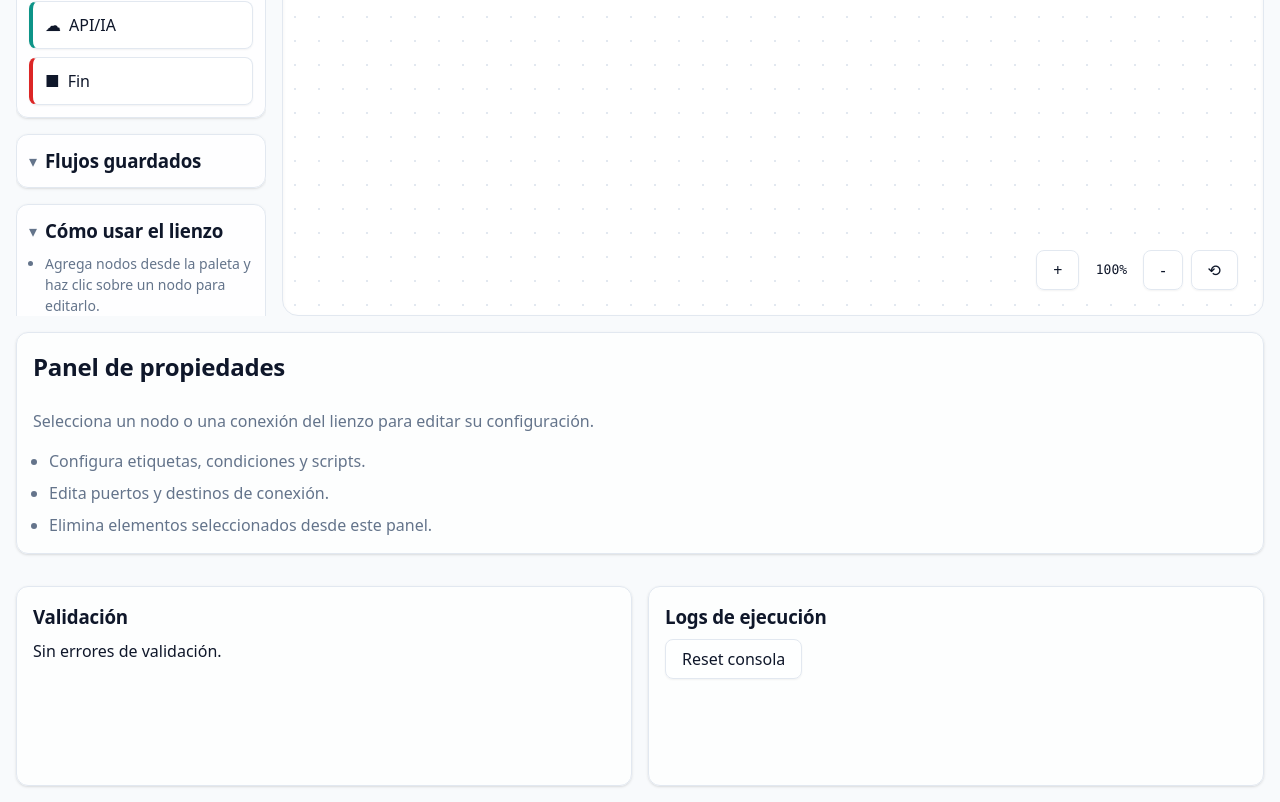
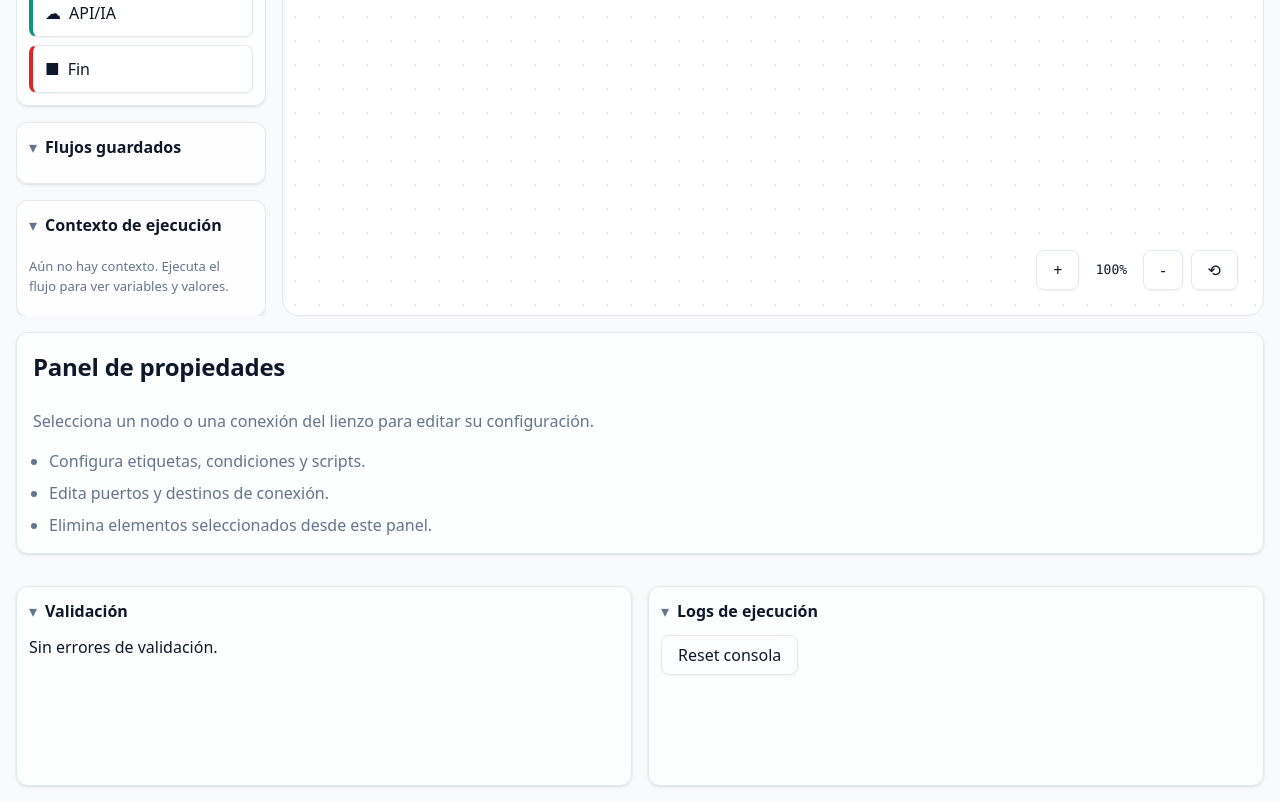
Before and after one commit to Erredebe/flow-gen, an Angular app: page / in a window 1280 px wide. Shown: the part 660-1462 px from the top of the page. Built offline with nearby package versions, Linux system fonts and the light colour scheme.

Commit message:
Refactor panels into reusable collapsible component

```diff
--- a/src/app/app.component.css
+++ b/src/app/app.component.css
@@ -283,8 +283,19 @@ h2, h3, h4 {
 }
 
 .sidebar-card summary h2,
-.sidebar-card summary h3 {
+.sidebar-card summary h3,
+.panel-title {
   margin: 0;
+  font-weight: 600;
+  color: var(--text-main);
+}
+
+.panel-content {
+  margin-top: var(--space-3);
+}
+
+app-collapsible-panel {
+  display: block;
 }
 
 .palette-content {
@@ -485,19 +496,14 @@ h2, h3, h4 {
   padding: var(--space-4);
 }
 
-.bottom-panels article {
-  background: var(--bg-panel);
-  border: 1px solid var(--border-color);
-  border-radius: var(--radius-lg);
-  padding: var(--space-4);
+.bottom-panel-card {
   min-height: 200px;
-  box-shadow: var(--shadow);
 }
 
-
-.bottom-panels article > button {
+.bottom-panel-card > .panel-content > button {
   margin-bottom: var(--space-2);
 }
+
 .bottom-panels ul {
   list-style: none;
   font-family: var(--font-mono);
@@ -579,9 +585,10 @@ h2, h3, h4 {
   background: var(--slate-800);
 }
 
-.context-panel {
-  max-height: 360px;
-  overflow: auto;
+.context-panel .panel-content {
+  max-height: 320px;
+  overflow-y: auto;
+  padding-right: var(--space-1);
 }
 
 .context-empty {
@@ -648,15 +655,6 @@ h2, h3, h4 {
   font-weight: 600;
 }
 
-.quick-help-list {
-  margin-top: var(--space-2);
-  padding-left: var(--space-4);
-  display: flex;
-  flex-direction: column;
-  gap: var(--space-2);
-  color: var(--text-muted);
-  font-size: 0.875rem;
-}
 
 .properties-guide p {
   color: var(--text-muted);
--- /dev/null
+++ b/src/app/components/collapsible-panel.component.ts
@@ -0,0 +1,23 @@
+import { CommonModule } from '@angular/common';
+import { Component, Input } from '@angular/core';
+
+@Component({
+  selector: 'app-collapsible-panel',
+  standalone: true,
+  imports: [CommonModule],
+  template: `
+    <details class="sidebar-card collapsible-panel" [attr.open]="open ? '' : null" [ngClass]="panelClass">
+      <summary>
+        <span class="panel-title">{{ title }}</span>
+      </summary>
+      <div class="panel-content">
+        <ng-content />
+      </div>
+    </details>
+  `
+})
+export class CollapsiblePanelComponent {
+  @Input({ required: true }) title = '';
+  @Input() open = true;
+  @Input() panelClass = '';
+}
--- a/src/app/components/execution-panels.component.html
+++ b/src/app/components/execution-panels.component.html
@@ -1,17 +1,15 @@
 <section class="bottom-panels">
-  <article>
-    <h3>Validación</h3>
+  <app-collapsible-panel title="Validación" [open]="true" panelClass="bottom-panel-card">
     <ul>
       <li *ngFor="let error of validationErrors">{{ error }}</li>
     </ul>
     <p *ngIf="!validationErrors.length">Sin errores de validación.</p>
-  </article>
+  </app-collapsible-panel>
 
-  <article>
-    <h3>Logs de ejecución</h3>
-    <button (click)="resetConsole.emit()">Reset consola</button>
+  <app-collapsible-panel title="Logs de ejecución" [open]="true" panelClass="bottom-panel-card">
+    <button type="button" (click)="resetConsole.emit()">Reset consola</button>
     <ul>
       <li *ngFor="let line of logs">{{ line }}</li>
     </ul>
-  </article>
+  </app-collapsible-panel>
 </section>
--- a/src/app/components/execution-panels.component.ts
+++ b/src/app/components/execution-panels.component.ts
@@ -1,10 +1,11 @@
 import { CommonModule } from '@angular/common';
 import { Component, EventEmitter, Input, Output } from '@angular/core';
+import { CollapsiblePanelComponent } from './collapsible-panel.component';
 
 @Component({
   selector: 'app-execution-panels',
   standalone: true,
-  imports: [CommonModule],
+  imports: [CommonModule, CollapsiblePanelComponent],
   templateUrl: './execution-panels.component.html'
 })
 export class ExecutionPanelsComponent {
--- a/src/app/components/flow-workspace.component.html
+++ b/src/app/components/flow-workspace.component.html
@@ -1,7 +1,6 @@
 <main class="workspace">
   <aside class="left-panels">
-    <details class="sidebar-card" open>
-      <summary><h2>Paleta de nodos</h2></summary>
+    <app-collapsible-panel title="Paleta de nodos" [open]="true">
       <div class="palette-content">
         <button
           *ngFor="let template of templates"
@@ -12,29 +11,16 @@
           {{ template.label }}
         </button>
       </div>
-    </details>
+    </app-collapsible-panel>
 
-    <details class="sidebar-card" open>
-      <summary><h3>Flujos guardados</h3></summary>
+    <app-collapsible-panel title="Flujos guardados" [open]="true">
       <div *ngFor="let flow of savedFlows" class="saved-item">
         <button (click)="loadFlow.emit(flow.id)">{{ flow.name }}</button>
         <button class="danger" (click)="deleteFlow.emit(flow.id)" aria-label="Eliminar flujo">✕</button>
       </div>
-    </details>
+    </app-collapsible-panel>
 
-    <details class="sidebar-card" open>
-      <summary><h3>Cómo usar el lienzo</h3></summary>
-      <ul class="quick-help-list">
-        <li>Agrega nodos desde la paleta y haz clic sobre un nodo para editarlo.</li>
-        <li>Usa el botón <strong>Salida</strong> para comenzar una conexión.</li>
-        <li>Haz clic en otro nodo para completar la conexión.</li>
-        <li>Selecciona una conexión para editar puerto o destino.</li>
-      </ul>
-    </details>
-
-    <details class="sidebar-card context-panel" open>
-      <summary><h3>Contexto de ejecución</h3></summary>
-
+    <app-collapsible-panel title="Contexto de ejecución" [open]="true" panelClass="context-panel">
       <div class="context-empty" *ngIf="!contextHistory.length && !contextEntries(executionContext).length">
         Aún no hay contexto. Ejecuta el flujo para ver variables y valores.
       </div>
@@ -67,10 +53,9 @@
           <p class="context-empty" *ngIf="!contextEntries(snapshot.context).length">Sin variables en este punto.</p>
         </details>
       </div>
-    </details>
+    </app-collapsible-panel>
 
-    <details class="sidebar-card connection-list" *ngIf="connections.length" open>
-      <summary><h3>Conexiones</h3></summary>
+    <app-collapsible-panel title="Conexiones" [open]="true" panelClass="connection-list" *ngIf="connections.length">
       <div
         *ngFor="let connection of connections"
         class="saved-item"
@@ -79,7 +64,7 @@
         <small>{{ nodeLabel(connection.fromNodeId) }} → {{ nodeLabel(connection.toNodeId) }} ({{ connection.fromPort }})</small>
         <button class="danger" (click)="removeConnection.emit(connection.id); $event.stopPropagation()" aria-label="Eliminar conexión">✕</button>
       </div>
-    </details>
+    </app-collapsible-panel>
   </aside>
 
   <section class="canvas-wrapper" (wheel)="onWheel.emit($event)">
--- a/src/app/components/flow-workspace.component.ts
+++ b/src/app/components/flow-workspace.component.ts
@@ -3,11 +3,12 @@ import { Component, EventEmitter, Input, Output } from '@angular/core';
 import { FormsModule } from '@angular/forms';
 import { ContextChange, NodeTemplate } from '../models/app-ui.model';
 import { ExecutionContextSnapshot, FlowConnection, FlowDefinition, FlowNode, NodeType, ScriptSnippet } from '../models/flow.model';
+import { CollapsiblePanelComponent } from './collapsible-panel.component';
 
 @Component({
   selector: 'app-flow-workspace',
   standalone: true,
-  imports: [CommonModule, FormsModule],
+  imports: [CommonModule, FormsModule, CollapsiblePanelComponent],
   templateUrl: './flow-workspace.component.html'
 })
 export class FlowWorkspaceComponent {
```
